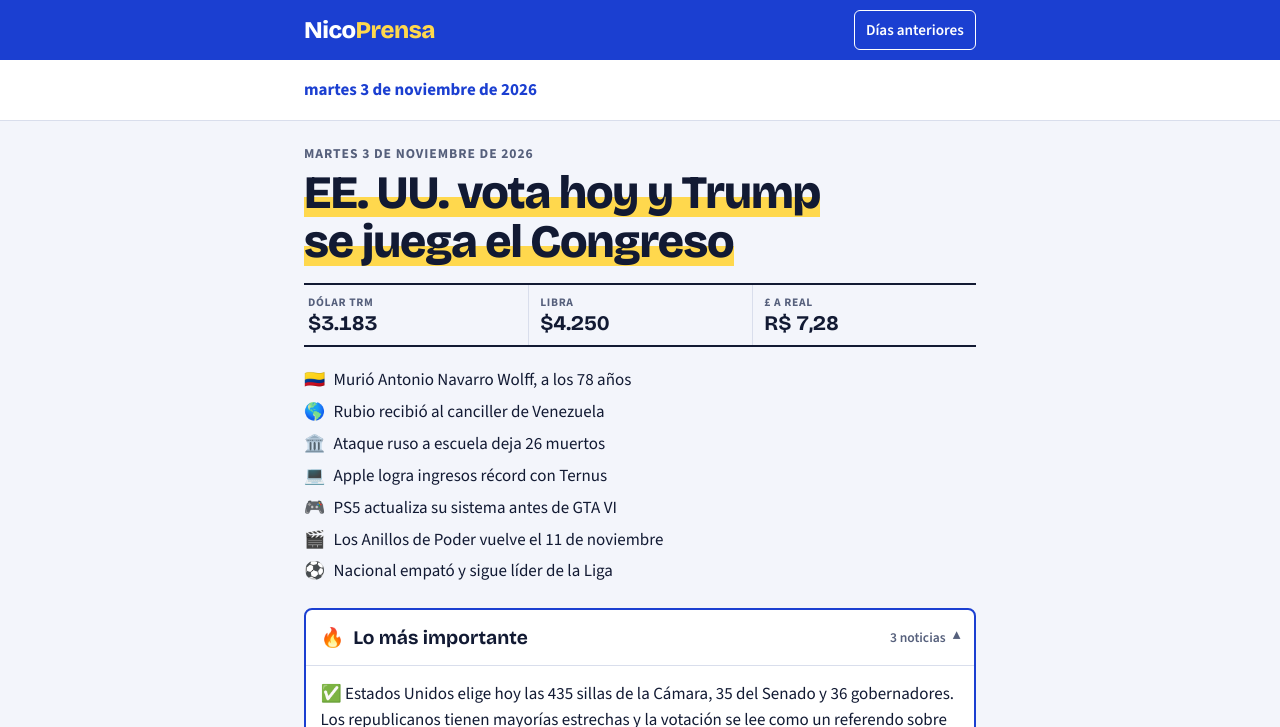
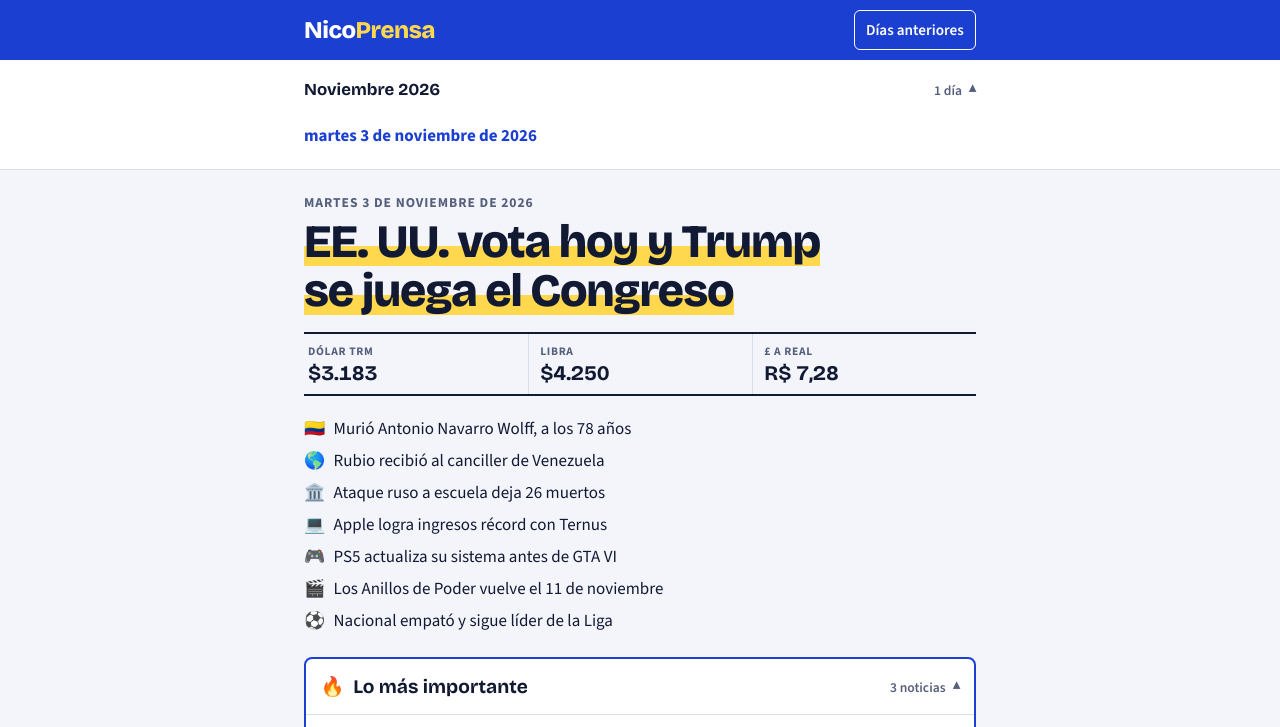
Before and after one commit to nikporras/NicoPrensa, a plain HTML site: page index.html in a window 1280 px wide. Both pictures are taken after a click on the button "Días anteriores". Shown: the top 727 px of the page. Drawn offline with nearby package versions, Linux system fonts and the light colour scheme.

Commit message:
Add files via upload
Changes to old days showed

```diff
--- a/app.js
+++ b/app.js
@@ -109,12 +109,34 @@
   }
   function menuDias(eds, actual) {
     list.textContent = "";
+    var meses = [];
     eds.forEach(function (e, i) {
+      var clave = String(e.date).slice(0, 7);
+      var g = meses[meses.length - 1];
+      if (!g || g.clave !== clave) { g = { clave: clave, eds: [] }; meses.push(g); }
+      g.eds.push({ date: e.date, ultima: i === 0 });
+    });
+    meses.forEach(function (g, i) {
+      var p = g.clave.split("-").map(Number);
+      var nombre = MESES[p[1] - 1] + " " + p[0];
       var li = el("li");
-      var a = el("a", "", fechaLarga(e.date));
-      a.href = i === 0 ? "./" : "?fecha=" + encodeURIComponent(e.date);
-      if (e.date === actual) a.setAttribute("aria-current", "page");
-      li.appendChild(a);
+      var d = el("details", "mes");
+      d.open = i === 0 || g.eds.some(function (e) { return e.date === actual; });
+      var sum = el("summary");
+      sum.appendChild(el("span", "", nombre.charAt(0).toUpperCase() + nombre.slice(1)));
+      sum.appendChild(el("span", "n", g.eds.length + (g.eds.length === 1 ? " día" : " días")));
+      d.appendChild(sum);
+      var ul = el("ul");
+      g.eds.forEach(function (e) {
+        var di = el("li");
+        var a = el("a", "", fechaLarga(e.date));
+        a.href = e.ultima ? "./" : "?fecha=" + encodeURIComponent(e.date);
+        if (e.date === actual) a.setAttribute("aria-current", "page");
+        di.appendChild(a);
+        ul.appendChild(di);
+      });
+      d.appendChild(ul);
+      li.appendChild(d);
       list.appendChild(li);
     });
   }
--- a/style.css
+++ b/style.css
@@ -53,3 +53,8 @@ details[open] summary{border-bottom:1px solid var(--line)}
 .foot{display:flex;flex-wrap:wrap;gap:.25rem 1.1rem;padding-block:6px 30px;font-size:.88rem;color:var(--soft)}
 @media (prefers-reduced-motion:no-preference){.top,.menu-btn{transition:none}}
 @media (prefers-color-scheme:dark){h1 span{background:none;color:var(--mark)}}
+.menu .mes{background:none;border:0;border-radius:0;border-bottom:1px solid var(--line)}
+.menu>.menu-in>ul>li:last-child .mes{border-bottom:0}
+.menu .mes summary{padding:.6rem 0;min-height:48px;font-size:1.05rem;border-bottom:0}
+.menu .mes ul{padding:0 0 6px}
+.menu .mes a{padding:.55rem 0;border-bottom:0}
```
